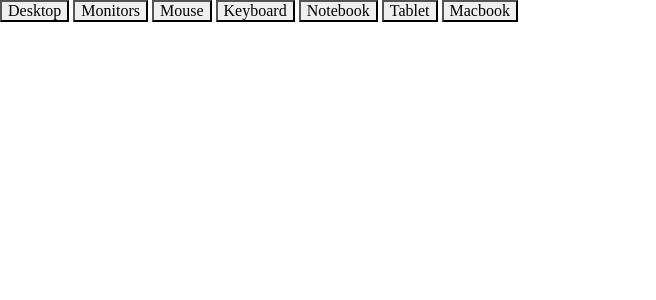
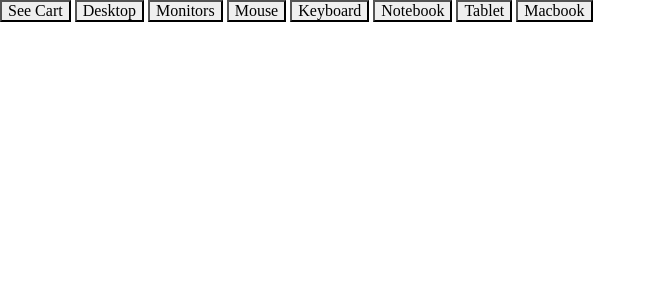
Before and after one commit to breno-albuquerque/my-store-app, a Flask app: page /main in a window 1280 px wide. Shown: the top 300 px of the page, without its empty margins (0-656 px from the left). Run offline with Flask 2, Linux system fonts and the light colour scheme; a user stored in the database is signed in; some libraries are stand-ins or nearby versions.

Commit message:
feat: Cart route working

```diff
--- a/app.py
+++ b/app.py
@@ -49,6 +49,16 @@ def home():
         else:
             products = getProducts(session['category'])
             return render_template('products.html', products=products)
+
+@app.route('/cart')
+def cart():
+    cartIds = getCart()
+    cart = []
+    for item in cartIds:
+        product = getProductById(item['product_id'])
+        cart.append(product)
+
+    return render_template('cart.html', cart=cart)
 
 @app.route('/register', methods=["GET", "POST"])
 def register():
@@ -105,7 +115,7 @@ def login():
 
     else:
         if "user" in session:
-            return redirect('/products')
+            return redirect('/main')
 
         return render_template('login.html')
 
--- a/static/js/main.js
+++ b/static/js/main.js
@@ -1,9 +1,15 @@
-const mainBtns = Array.from(document.getElementsByClassName('main-btn'))
+const cartPageBtn = document.getElementById('cart-page-btn');
+const mainForm = document.getElementById('main-form');
 
-function handleMainBtnClick(event) {
-    const { value } = event.target;
+console.log(mainForm)
 
-
+function handleCartBtnClick(event) {
+    console.log('gere')
+    event.preventDefault();
+    mainForm.method = 'GET';
+    mainForm.action = '/cart';
+    console.log(mainForm)
+    mainForm.submit();
 }
 
-mainBtns.forEach(item => item.addEventListener('click', handleMainBtnClick))
+cartPageBtn.addEventListener('click', handleCartBtnClick);
--- a/templates/main.html
+++ b/templates/main.html
@@ -1,7 +1,7 @@
 {% extends "layout.html" %}
 
 {% block title %}
-    Home
+    Main
 {% endblock %}
 
 {% block head %}
@@ -10,7 +10,8 @@
 
 {% block main %}
 
-<form method="post" action="/main">
+<form id="main-form" method="post" action="/main">
+    <button name="category" id="cart-page-btn" value="desktop" type="submit" id="register-btn">See Cart</button>
     <button name="category" class="main-btn" value="desktop" type="submit" id="register-btn">Desktop</button>
     <button name="category" class="main-btn" value="monitors" type="submit" id="login-btn">Monitors</button>
     <button name="category" class="main-btn" value="mouse" type="submit" id="login-btn">Mouse</button>
```
Also changed, not shown: templates/cart.html (added, +22 -0 lines), templates/products.html (+0 -11 lines).
